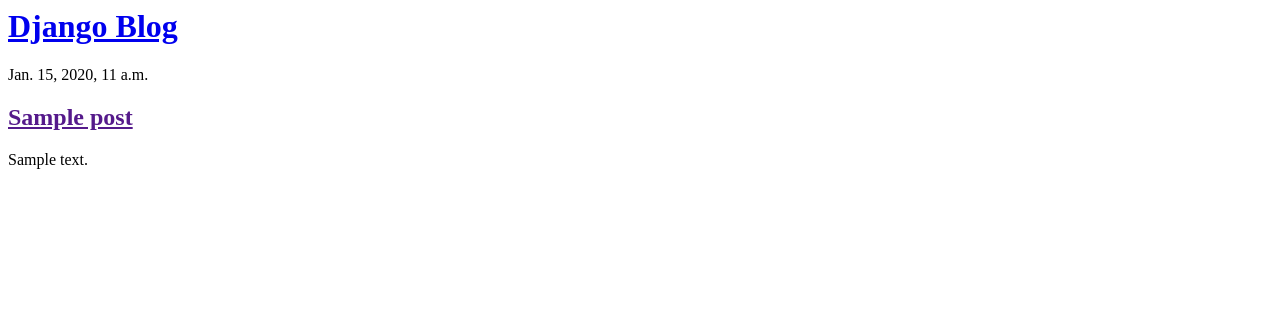
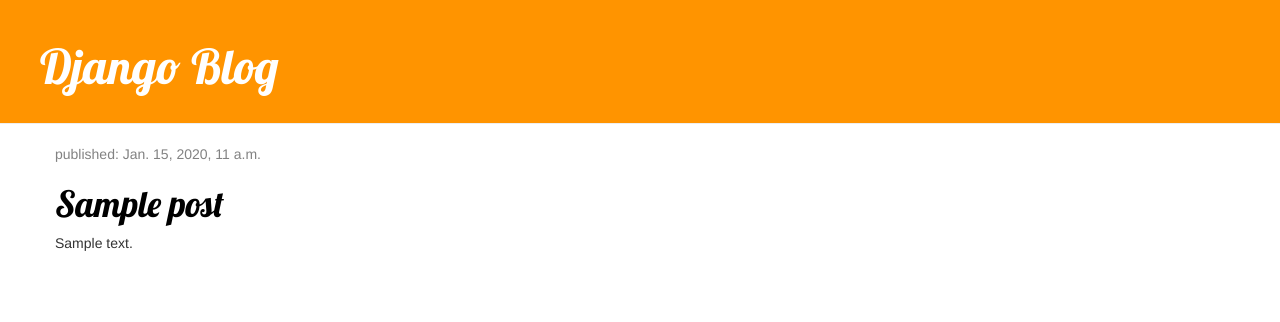
Before and after one commit to Regihub/moj-prvy-blog, a Django app: page / in a window 1280 px wide. Shown: the top 322 px of the page. Run offline with Django 3.2, Linux system fonts and the light colour scheme; tables that the repository leaves empty hold one stand-in row (values such as "Sample post"); some libraries are stand-ins or nearby versions.

Commit message:
Doplnenie css

```diff
--- /dev/null
+++ b/blog/static/css/blog.css
@@ -0,0 +1,46 @@
+.page-header {
+    background-color: #ff9400;
+    margin-top: 0;
+    padding: 20px 20px 20px 40px;
+}
+
+.page-header h1, .page-header h1 a, .page-header h1 a:visited, .page-header h1 a:active {
+    color: #ffffff;
+    font-size: 36pt;
+    text-decoration: none;
+}
+
+.content {
+    margin-left: 40px;
+}
+
+h1, h2, h3, h4 {
+    font-family: 'Lobster', cursive;
+}
+
+.date {
+    color: #828282;
+}
+
+.save {
+    float: right;
+}
+
+.post-form textarea, .post-form input {
+    width: 100%;
+}
+
+.top-menu, .top-menu:hover, .top-menu:visited {
+    color: #ffffff;
+    float: right;
+    font-size: 26pt;
+    margin-right: 20px;
+}
+
+.post {
+    margin-bottom: 70px;
+}
+
+.post h1 a, .post h1 a:visited {
+    color: #000000;
+}
--- a/blog/templates/blog/post_list.html
+++ b/blog/templates/blog/post_list.html
@@ -1,18 +1,30 @@
+{% load static %}
 <html>
     <head>
         <title>Django blog</title>
+        <link rel="stylesheet" href="//maxcdn.bootstrapcdn.com/bootstrap/3.2.0/css/bootstrap.min.css">
+        <link rel="stylesheet" href="//maxcdn.bootstrapcdn.com/bootstrap/3.2.0/css/bootstrap-theme.min.css">
+        <link rel="stylesheet" href="//fonts.googleapis.com/css?family=Lobster&subset=latin,latin-ext" type="text/css">
+        <link rel="stylesheet" href="{% static 'css/blog.css' %}">
     </head>
     <body>
-        <div>
+        <div class="page-header">
             <h1><a href="/">Django Blog</a></h1>
         </div>
-
-        {% for post in posts %}
-        <div>
-            <p>{{ post.published_date }}</p>
-            <h2><a href="">{{ post.title }}</a></h2>
-            <p>{{ post.text |linebreaksbr}}</p>
+        <div class="content container">
+            <div class="row">
+                <div class="col-md-8">
+                    {% for post in posts %}
+                        <div class="post">
+                            <div class="date">
+                                <p>published: {{ post.published_date }}</p>
+                            </div>
+                            <h1><a href="">{{ post.title }}</a></h1>
+                            <p>{{ post.text|linebreaksbr }}</p>
+                        </div>
+                    {% endfor %}
+                </div>
+            </div>
         </div>
-        {% endfor %}
     </body>
 </html>
--- a/mysite/settings.py
+++ b/mysite/settings.py
@@ -37,6 +37,7 @@
     'django.contrib.sessions',
     'django.contrib.messages',
     'django.contrib.staticfiles',
+
     'blog',
 ]
 
@@ -119,4 +120,4 @@
 # https://docs.djangoproject.com/en/3.1/howto/static-files/
 
 STATIC_URL = '/static/'
-STATIC_ROOT = BASE_DIR, 'static'
+STATIC_ROOT = BASE_DIR / 'static'
```
